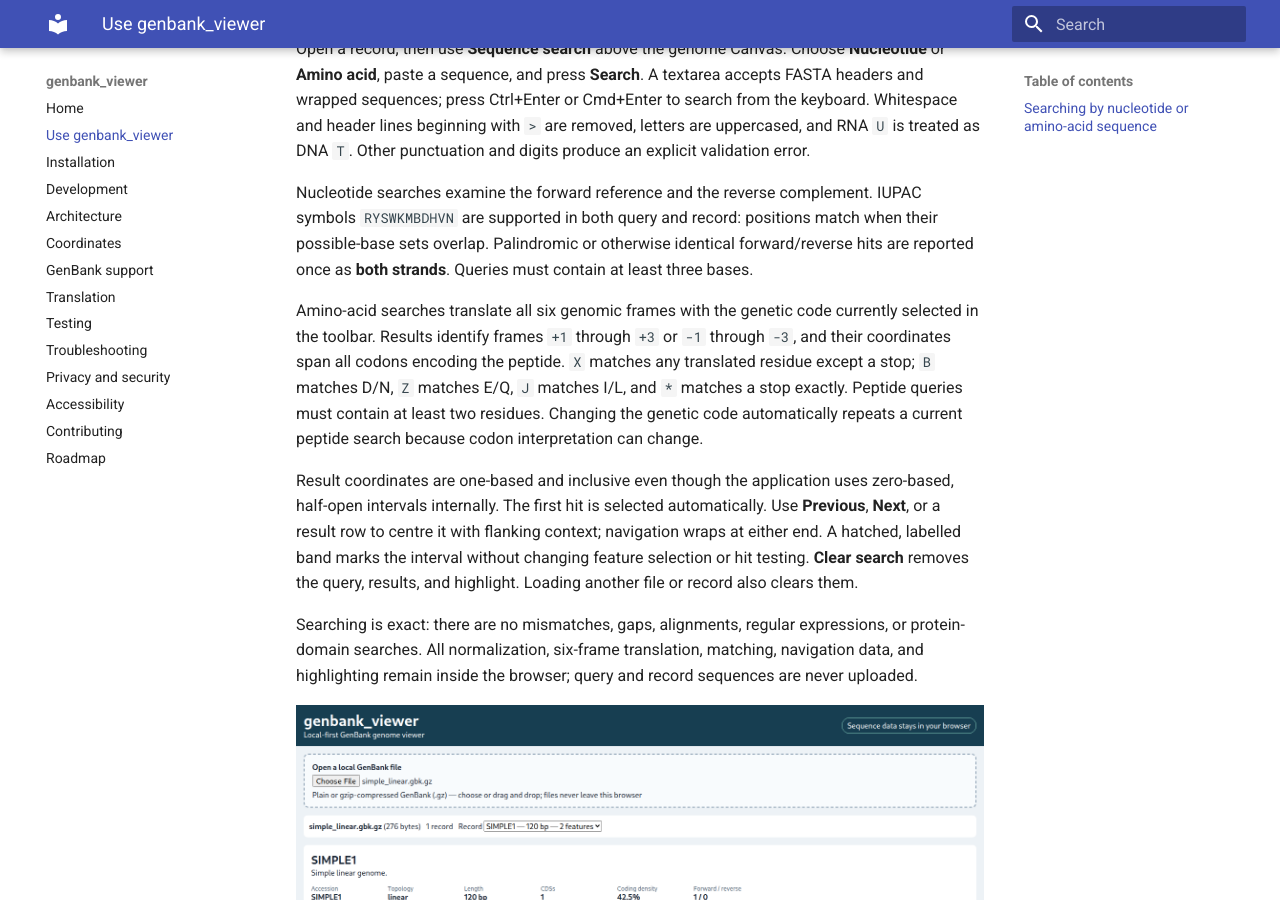
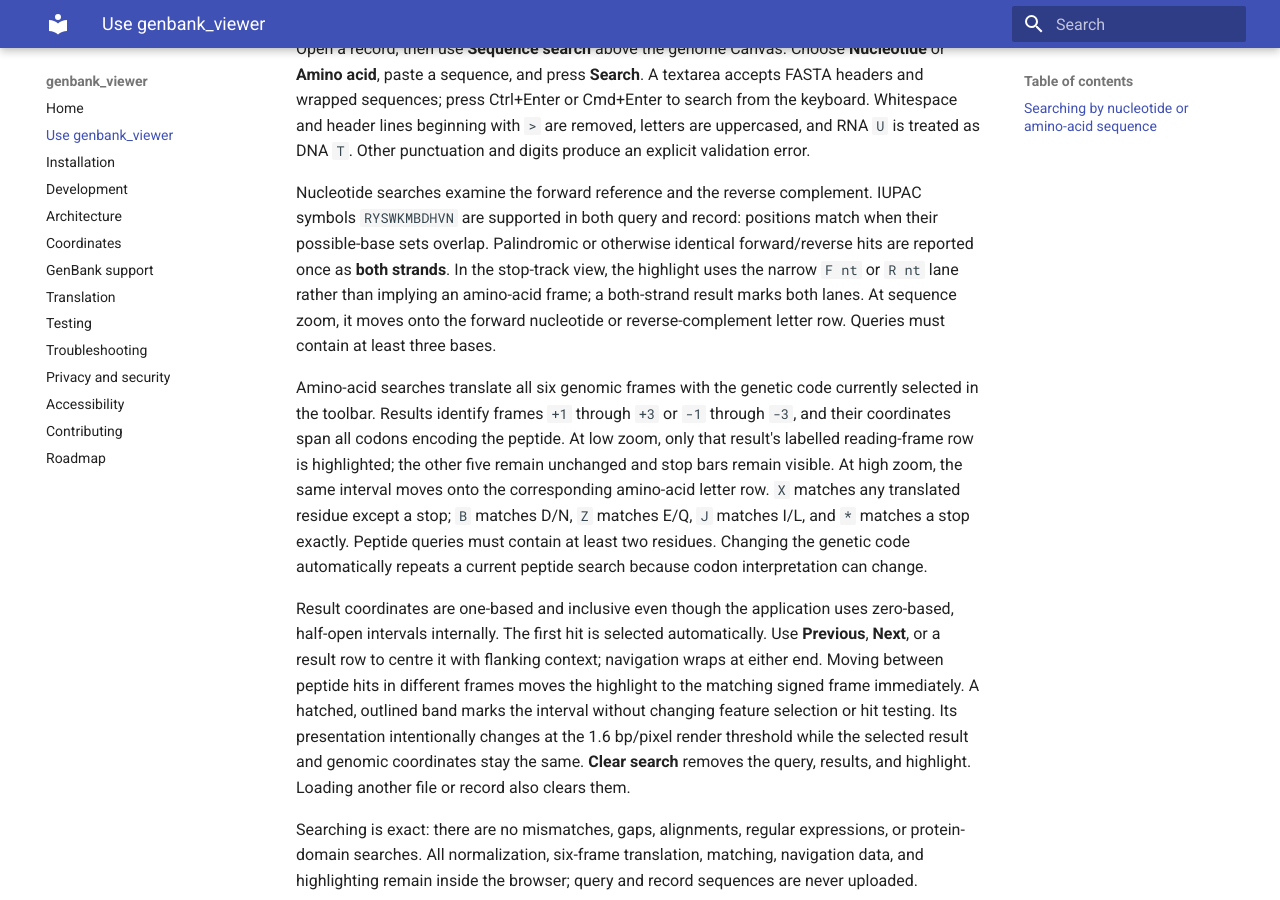
Before and after one commit to linsalrob/genbank_viewer, an MkDocs documentation site: the page built from docs/how-to-use-genbank_viewer.md, in a window 1280 px wide and 900 px high, scrolled down 3022 px. Built offline with MkDocs 1.6.1 and Material for MkDocs 9.7.7, drawn with Linux system fonts in a browser that asks for light colours.

Commit message:
docs: explain frame-specific search highlighting

```diff
--- a/docs/how-to-use-genbank_viewer.md
+++ b/docs/how-to-use-genbank_viewer.md
@@ -33,11 +33,11 @@ Alternative nuclear tables 27, 28, and 31 include codons whose stop-versus-amino
 
 Open a record, then use **Sequence search** above the genome Canvas. Choose **Nucleotide** or **Amino acid**, paste a sequence, and press **Search**. A textarea accepts FASTA headers and wrapped sequences; press Ctrl+Enter or Cmd+Enter to search from the keyboard. Whitespace and header lines beginning with `>` are removed, letters are uppercased, and RNA `U` is treated as DNA `T`. Other punctuation and digits produce an explicit validation error.
 
-Nucleotide searches examine the forward reference and the reverse complement. IUPAC symbols `RYSWKMBDHVN` are supported in both query and record: positions match when their possible-base sets overlap. Palindromic or otherwise identical forward/reverse hits are reported once as **both strands**. Queries must contain at least three bases.
+Nucleotide searches examine the forward reference and the reverse complement. IUPAC symbols `RYSWKMBDHVN` are supported in both query and record: positions match when their possible-base sets overlap. Palindromic or otherwise identical forward/reverse hits are reported once as **both strands**. In the stop-track view, the highlight uses the narrow `F nt` or `R nt` lane rather than implying an amino-acid frame; a both-strand result marks both lanes. At sequence zoom, it moves onto the forward nucleotide or reverse-complement letter row. Queries must contain at least three bases.
 
-Amino-acid searches translate all six genomic frames with the genetic code currently selected in the toolbar. Results identify frames `+1` through `+3` or `-1` through `-3`, and their coordinates span all codons encoding the peptide. `X` matches any translated residue except a stop; `B` matches D/N, `Z` matches E/Q, `J` matches I/L, and `*` matches a stop exactly. Peptide queries must contain at least two residues. Changing the genetic code automatically repeats a current peptide search because codon interpretation can change.
+Amino-acid searches translate all six genomic frames with the genetic code currently selected in the toolbar. Results identify frames `+1` through `+3` or `-1` through `-3`, and their coordinates span all codons encoding the peptide. At low zoom, only that result's labelled reading-frame row is highlighted; the other five remain unchanged and stop bars remain visible. At high zoom, the same interval moves onto the corresponding amino-acid letter row. `X` matches any translated residue except a stop; `B` matches D/N, `Z` matches E/Q, `J` matches I/L, and `*` matches a stop exactly. Peptide queries must contain at least two residues. Changing the genetic code automatically repeats a current peptide search because codon interpretation can change.
 
-Result coordinates are one-based and inclusive even though the application uses zero-based, half-open intervals internally. The first hit is selected automatically. Use **Previous**, **Next**, or a result row to centre it with flanking context; navigation wraps at either end. A hatched, labelled band marks the interval without changing feature selection or hit testing. **Clear search** removes the query, results, and highlight. Loading another file or record also clears them.
+Result coordinates are one-based and inclusive even though the application uses zero-based, half-open intervals internally. The first hit is selected automatically. Use **Previous**, **Next**, or a result row to centre it with flanking context; navigation wraps at either end. Moving between peptide hits in different frames moves the highlight to the matching signed frame immediately. A hatched, outlined band marks the interval without changing feature selection or hit testing. Its presentation intentionally changes at the 1.6 bp/pixel render threshold while the selected result and genomic coordinates stay the same. **Clear search** removes the query, results, and highlight. Loading another file or record also clears them.
 
 Searching is exact: there are no mismatches, gaps, alignments, regular expressions, or protein-domain searches. All normalization, six-frame translation, matching, navigation data, and highlighting remain inside the browser; query and record sequences are never uploaded.
 
```
Also changed, not shown: docs/accessibility.md (+1 -1 lines), docs/architecture.md (+4 -2 lines), docs/troubleshooting.md (+3 -0 lines), docs/assets/search-nucleotide-forward.png (added), docs/assets/search-nucleotide-reverse.png (added), docs/assets/search-peptide-high-zoom.png (added), docs/assets/search-peptide-low-zoom.png (added), docs/assets/search-peptide-reverse-frame.png (added).
